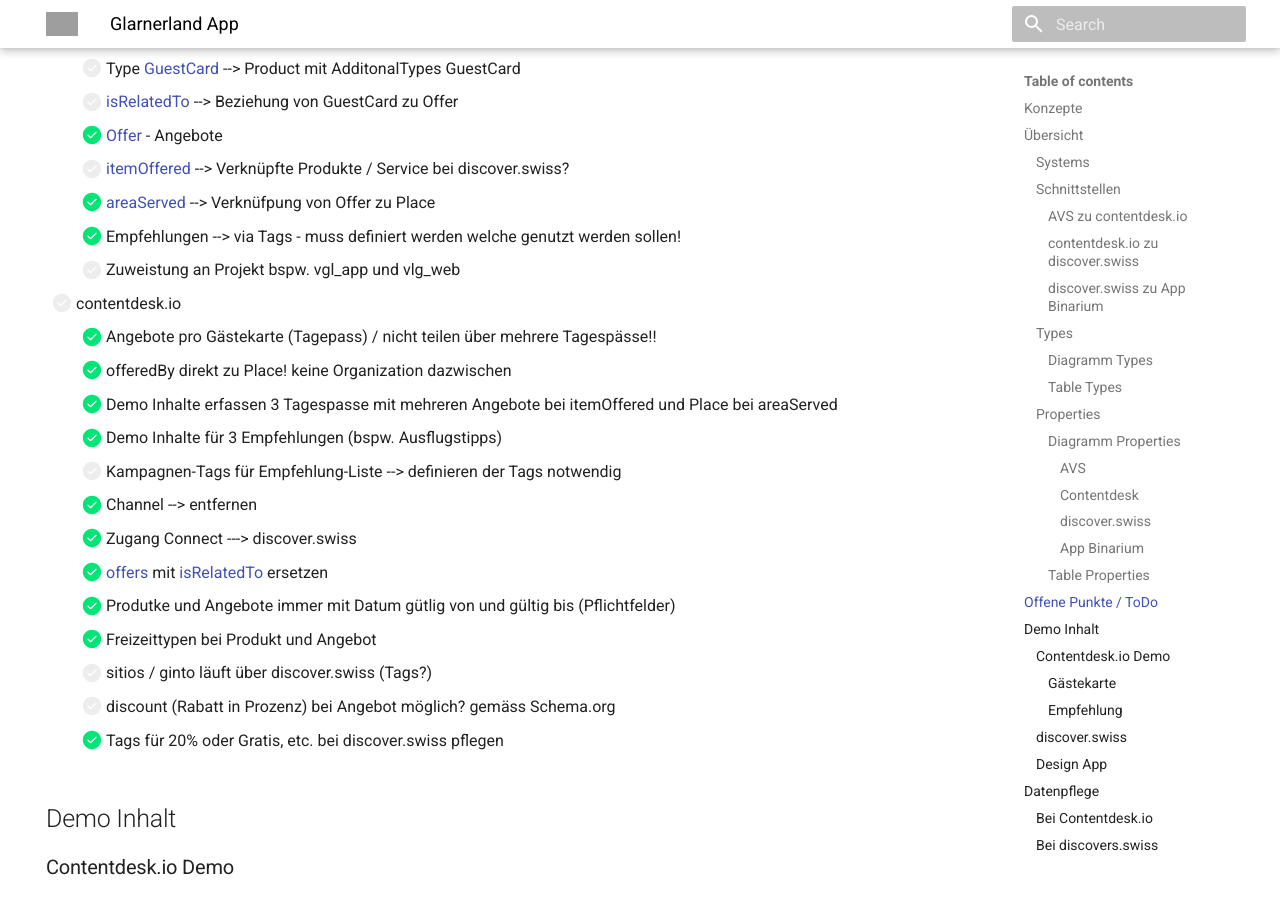
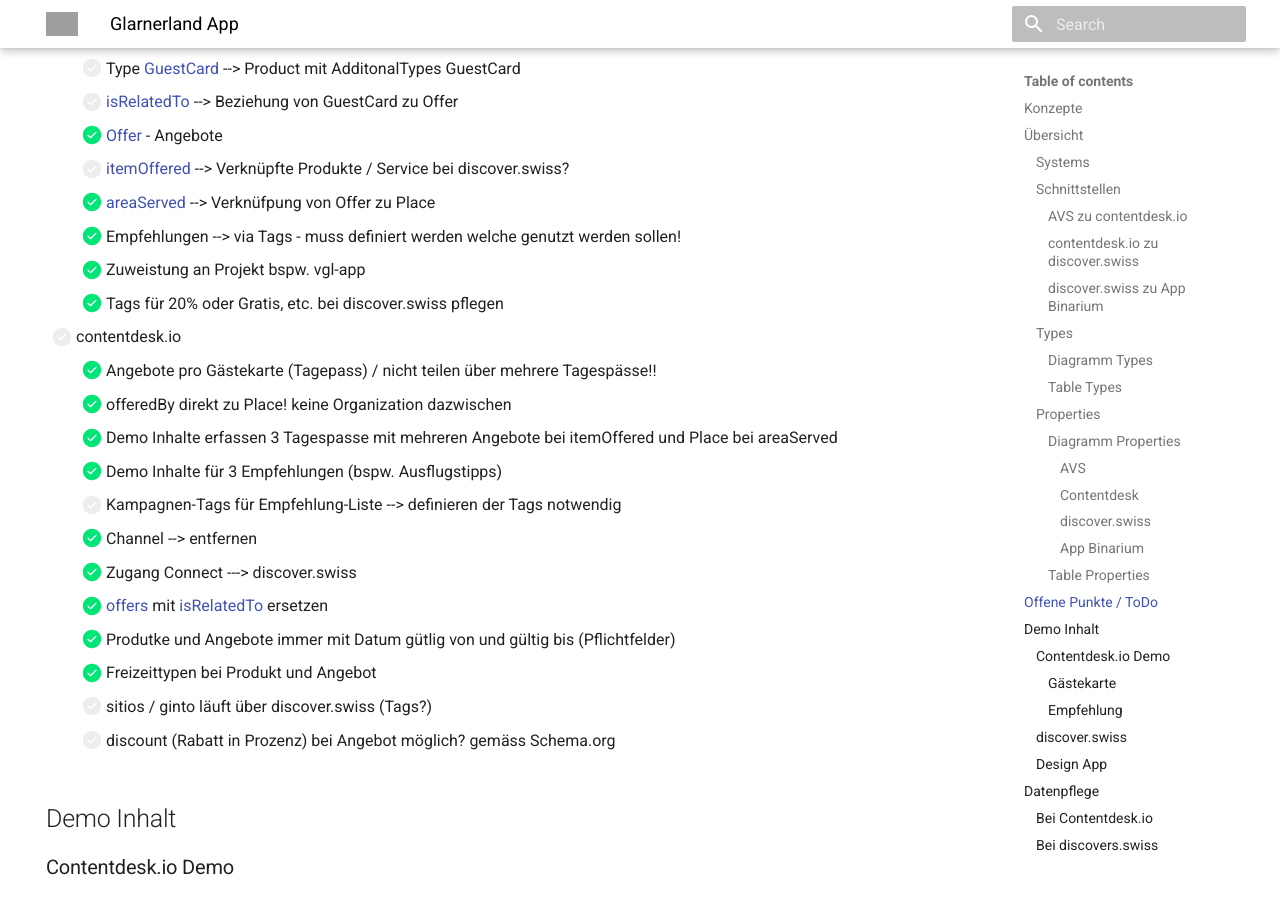
Before and after one commit to tsolenthaler/docs.contentdesk.io, an MkDocs documentation site: the page built from docs/projects/glarnerlandApp.md, in a window 1280 px wide and 900 px high, scrolled down 5792 px. Built offline with MkDocs 1.6.1 and Material for MkDocs 9.7.7, drawn with Linux system fonts in a browser that asks for light colours; grey boxes are pictures that could not be loaded.

```diff
--- a/docs/projects/glarnerlandApp.md
+++ b/docs/projects/glarnerlandApp.md
@@ -268,7 +268,8 @@
     * [ ] [itemOffered] --> Verknüpfte Produkte / Service bei discover.swiss?
     * [x] [areaServed] --> Verknüfpung von Offer zu Place
     * [x] Empfehlungen --> via Tags - muss definiert werden welche genutzt werden sollen!
-    * [ ] Zuweistung an Projekt bspw. vgl_app und vlg_web
+    * [x] Zuweistung an Projekt bspw. vgl-app
+    * [x] Tags für 20% oder Gratis, etc. bei discover.swiss pflegen
 
 - [ ] contentdesk.io
     * [x] Angebote pro Gästekarte (Tagepass) / nicht teilen über mehrere Tagespässe!!
```
Also changed, not shown: other parts of docs/projects/glarnerlandApp.md (+1 -1 lines).
